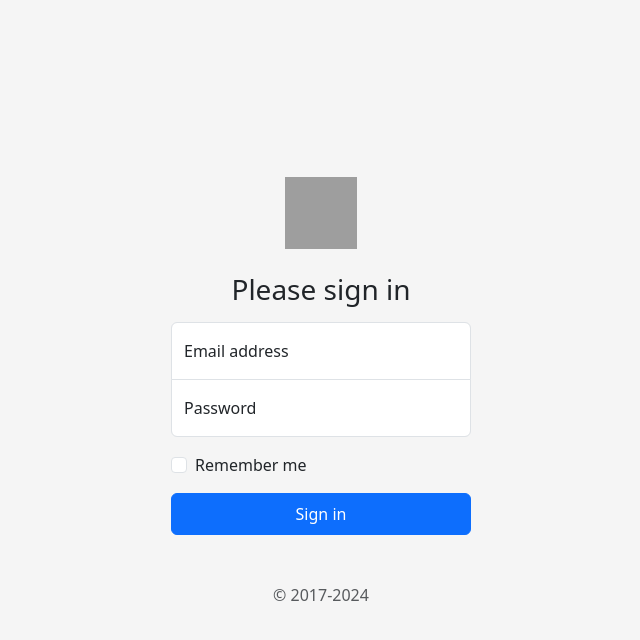
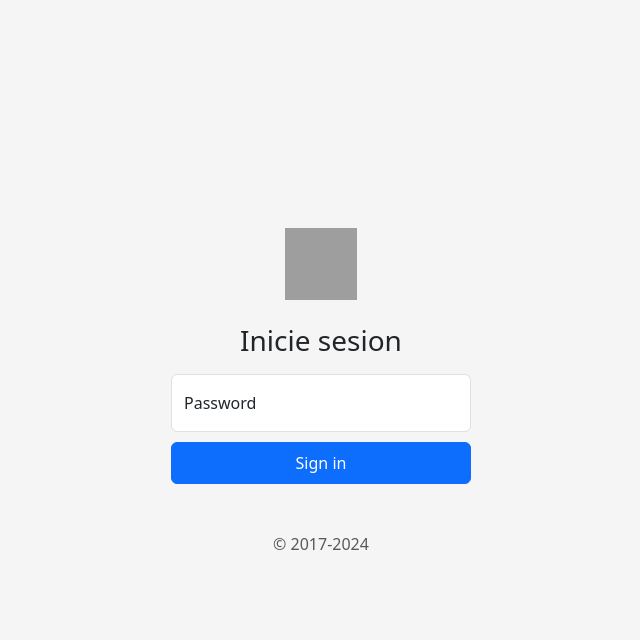
Before and after one commit to PalenaFrancisco/Flask_web, a Flask app: page /login in a window 1280 px wide. Shown: the top 640 px of the page, without its empty margins (319-959 px from the left). Run offline with Flask 3, Linux system fonts and the light colour scheme; grey boxes are pictures that could not be loaded.

Commit message:
Modificacion login

```diff
--- a/src/static/css/login.css
+++ b/src/static/css/login.css
@@ -22,14 +22,6 @@ body {
   z-index: 2;
 }
 
-.form-signin input[type="email"] {
-  margin-bottom: -1px;
-  border-bottom-right-radius: 0;
-  border-bottom-left-radius: 0;
-}
-
 .form-signin input[type="password"] {
   margin-bottom: 10px;
-  border-top-left-radius: 0;
-  border-top-right-radius: 0;
 }
--- a/src/templates/auth/login.html
+++ b/src/templates/auth/login.html
@@ -10,23 +10,13 @@
 <main class="form-signin w-100 m-auto">
     <form action="/login" method="POST">
         <img class="mb-4" src="{{ url_for('static', filename='img/logo_prueba.png') }}" alt="" width="72" height="72">
-        <h1 class="h3 mb-3 fw-normal">Please sign in</h1>
+        <h1 class="h3 mb-3 fw-normal">Inicie sesion</h1>
 
-        <div class="form-floating">
-            <input type="email" class="form-control" id="floatingInput" placeholder="name@example.com" name="username">
-            <label for="floatingInput">Email address</label>
-        </div>
         <div class="form-floating">
             <input type="password" class="form-control" id="floatingPassword" placeholder="Password" name="password">
             <label for="floatingPassword">Password</label>
         </div>
 
-        <div class="form-check text-start my-3">
-            <input class="form-check-input" type="checkbox" value="remember-me" id="flexCheckDefault">
-            <label class="form-check-label" for="flexCheckDefault">
-                Remember me
-            </label>
-        </div>
         <button class="btn btn-primary w-100 py-2" type="submit">Sign in</button>
         <p class="mt-5 mb-3 text-body-secondary">&copy; 2017-2024</p>
     </form>
```
